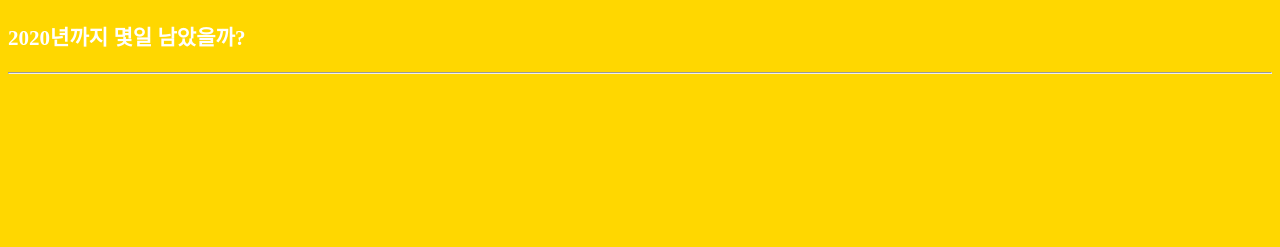
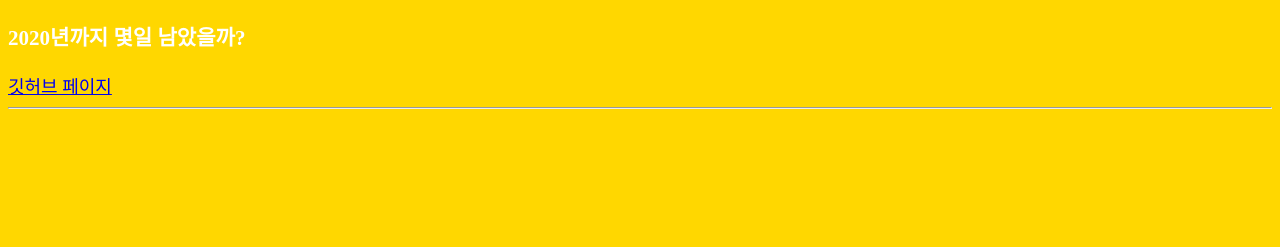
Before and after one commit to HaYeon-Jang/do, a plain HTML site: page index.html in a window 1280 px wide. Shown: the top 247 px of the page. Drawn offline with Linux system fonts and the light colour scheme.

Commit message:
Update index.html

```diff
--- a/index.html
+++ b/index.html
@@ -6,6 +6,7 @@
 </head>
 <body>
 <h3>2020년까지 몇일 남았을까?</h3>
+<a href="https://github.com/nyeong/nth-week-today">깃허브 페이지</a>
 <hr>
 <div>
 <script type="text/javascript" src="script.js">
```
